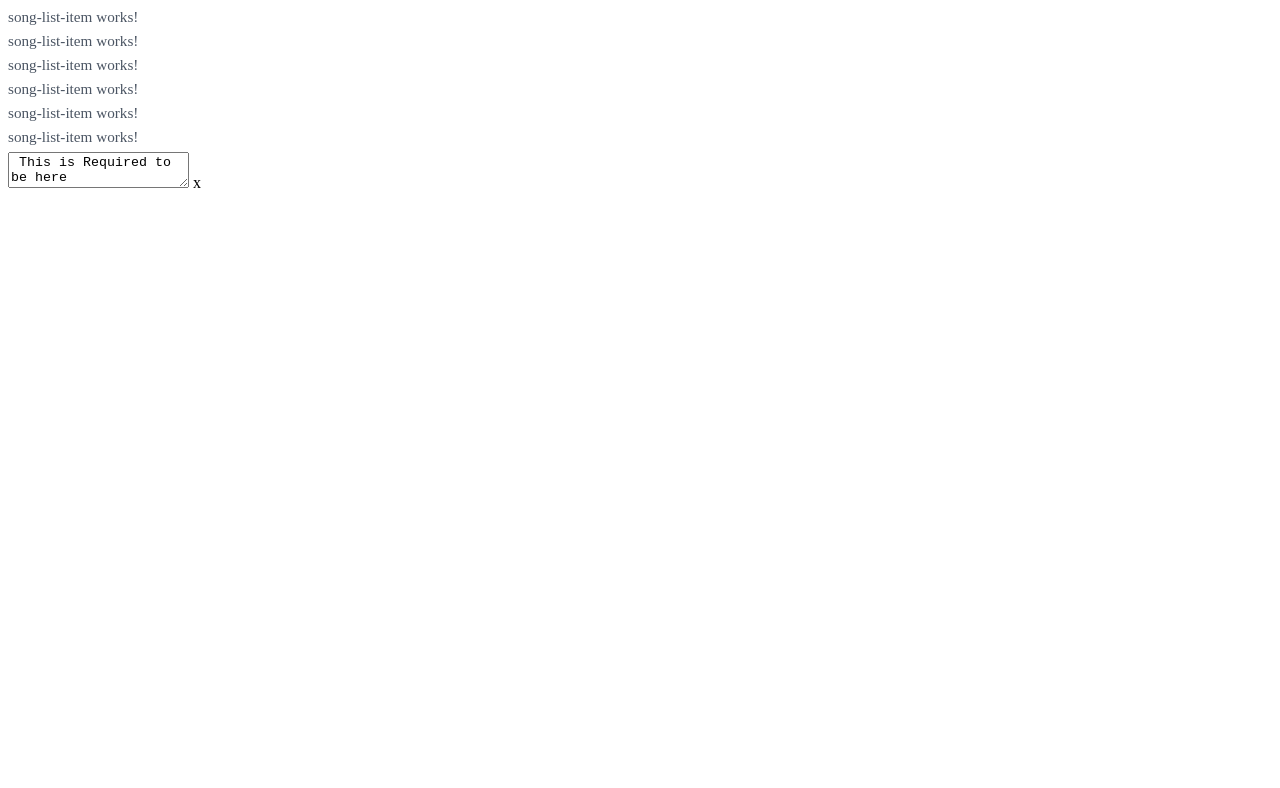
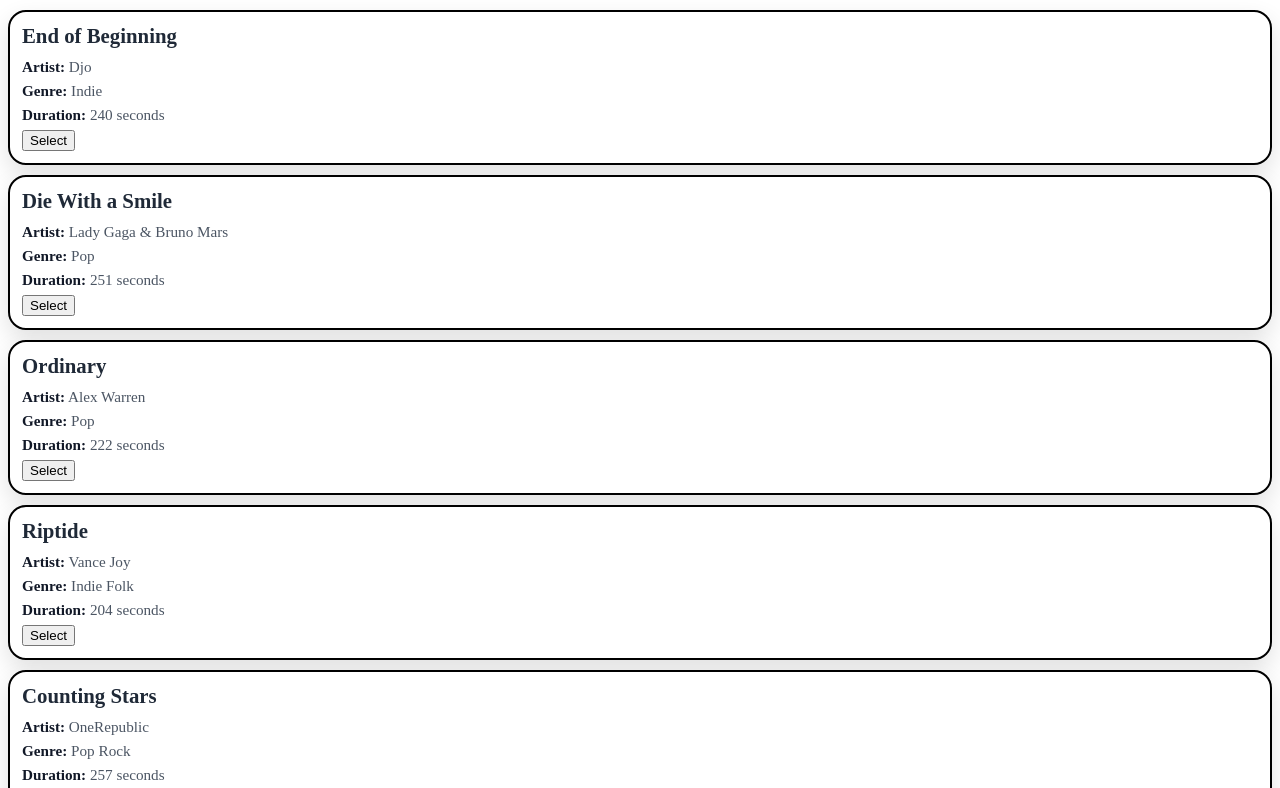
Before and after one commit to ijackson01/Isaac_Jackson_Learning_Angular, an Angular app: page / in a window 1280 px wide. Shown: the top 788 px of the page. Built offline with nearby package versions, Linux system fonts and the light colour scheme.

Commit message:
Display song details in song-list-item template

```diff
--- a/src/app/song-list-item/song-list-item.css
+++ b/src/app/song-list-item/song-list-item.css
@@ -0,0 +1,5 @@
+.song-card {
+  border: 2px solid black;
+  padding: 12px;
+  margin: 10px 0;
+}
--- a/src/app/song-list-item/song-list-item.html
+++ b/src/app/song-list-item/song-list-item.html
@@ -1 +1,15 @@
-<p>song-list-item works!</p>
+<div class="song-card" (click)="selectSong()">
+  <h3>{{ song.title }}</h3>
+
+  <p><strong>Artist:</strong> {{ song.artist }}</p>
+  <p><strong>Genre:</strong> {{ song.genre }}</p>
+  <p><strong>Duration:</strong> {{ song.durationSeconds }} seconds</p>
+
+  <div *ngIf="song.album">
+    <p><strong>Album:</strong> {{ song.album }}</p>
+  </div>
+
+  <button type="button" (click)="selectSong(); $event.stopPropagation()">
+    Select
+  </button>
+</div>
```
